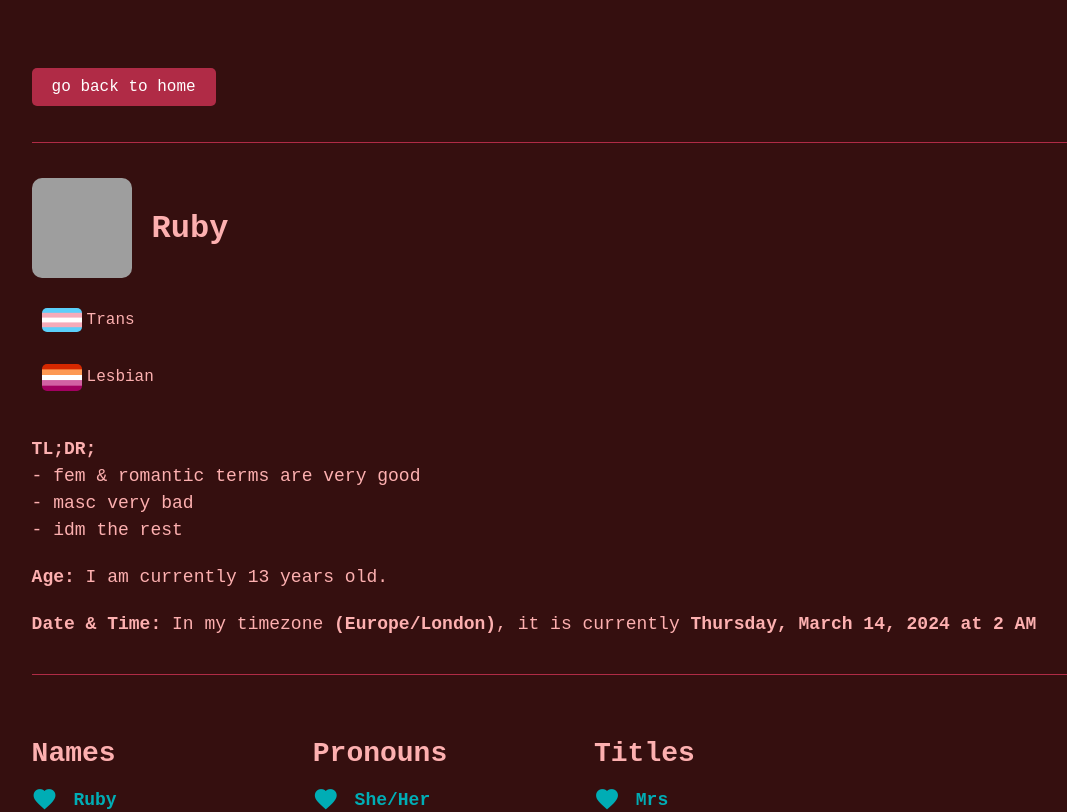
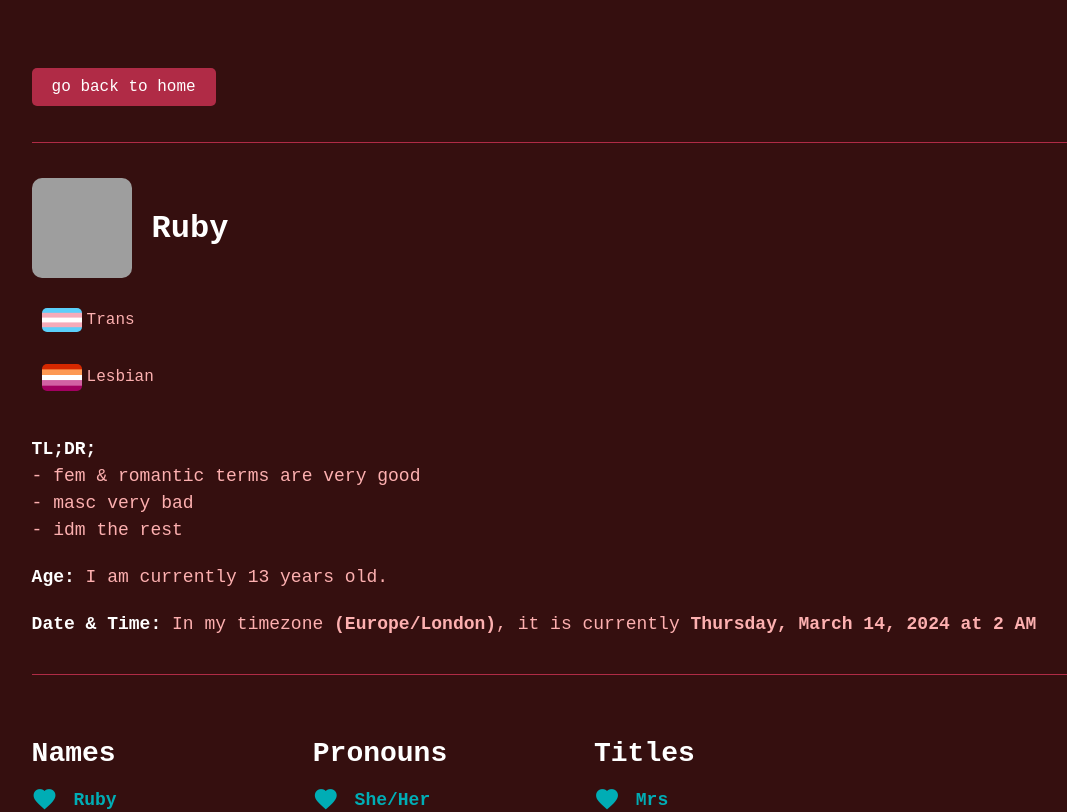
Before and after one commit to TofuBeans/tofubeans.github.io, a SvelteKit app: page /pronouns in a window 1280 px wide. Shown: the top 812 px of the page, without its empty margins (46-1113 px from the left). Built offline with nearby package versions, Linux system fonts and the light colour scheme; grey boxes are pictures that could not be loaded.

Commit message:
Update +page.svelte

```diff
--- a/src/routes/pronouns/+page.svelte
+++ b/src/routes/pronouns/+page.svelte
@@ -43,7 +43,7 @@
     <div class="profile-header">
       <!-- svelte-ignore a11y-img-redundant-alt -->
       <img class="profile-picture" src="pfp.png" alt="Profile Picture"/>
-      <h1>Ruby</h1>
+      <h1 class="white-text">Ruby</h1>
     </div>
     <div class="flag" style="margin-bottom: 2em;">
       <!-- svelte-ignore a11y-missing-attribute -->
@@ -58,7 +58,7 @@
     <div class="bio">
       <p>
         <br/>
-        <strong>TL;DR;</strong>
+        <strong class="white-text">TL;DR;</strong>
         <br/>
         - fem & romantic terms are very good
         <br/>
@@ -68,10 +68,10 @@
       </p>
     </div>
     <div class="age">
-      <p><strong>Age: </strong>{"I am currently " + calculateAge(birthday) + " years old."}</p>
+      <p><strong class="white-text">Age: </strong>{"I am currently " + calculateAge(birthday) + " years old."}</p>
     </div>
     <div class="timezone">
-      <p><strong>Date & Time: </strong>In my timezone <strong>({timezone})</strong>, it is currently <strong>{getCurrentDateTime(timezone)}</strong></p>
+      <p><strong class="white-text">Date & Time: </strong>In my timezone <strong>({timezone})</strong>, it is currently <strong>{getCurrentDateTime(timezone)}</strong></p>
     </div>
     <div class="words">
       <div class="separator"></div>
@@ -79,7 +79,7 @@
         <div class="columns">
           <div class="column">
 
-            <h3 class="group-heading">Names</h3>
+            <h3 class="group-heading white-text">Names</h3>
 
             <p><span class="material-icons good" title="preferred">favorite</span>
             <span class="good" title="preferred">Ruby</span></p>
@@ -93,7 +93,7 @@
           </div>
           <div class="column">
 
-            <h3 class="group-heading">Pronouns</h3>
+            <h3 class="group-heading white-text">Pronouns</h3>
 
             <p><span class="material-icons good" title="preferred">favorite</span>
             <span class="good" title="preferred">She/Her</span></p>
@@ -107,7 +107,7 @@
           </div>
           <div class="column">
 
-            <h3 class="group-heading">Titles</h3>
+            <h3 class="group-heading white-text">Titles</h3>
 
             <p><span class="material-icons good" title="preferred">favorite</span>
             <span class="good" title="preferred">Mrs</span></p>
@@ -123,7 +123,7 @@
         <div class="columns">
           <div class="column">
 
-            <h3 class="group-heading">Compliments</h3>
+            <h3 class="group-heading white-text">Compliments</h3>
 
             <p><span class="material-icons good" title="preferred">favorite</span>
             <span class="good" title="preferred">pretty</span></p>
```
